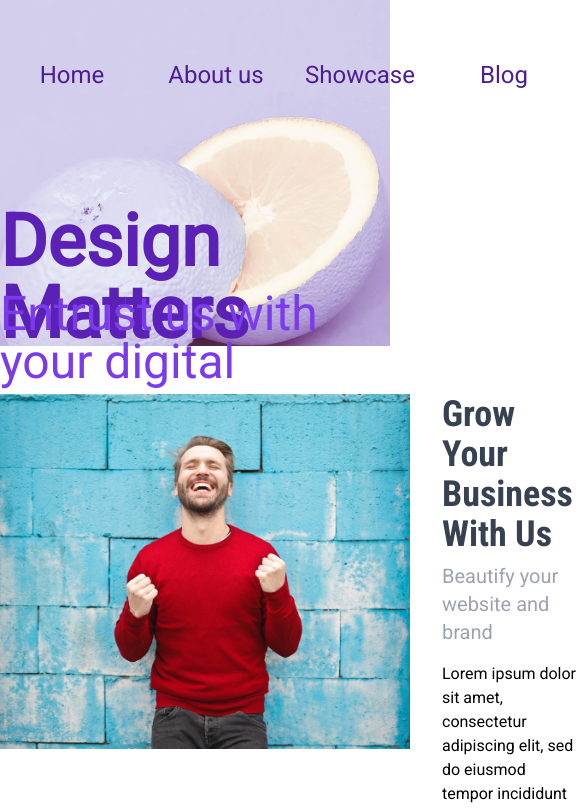
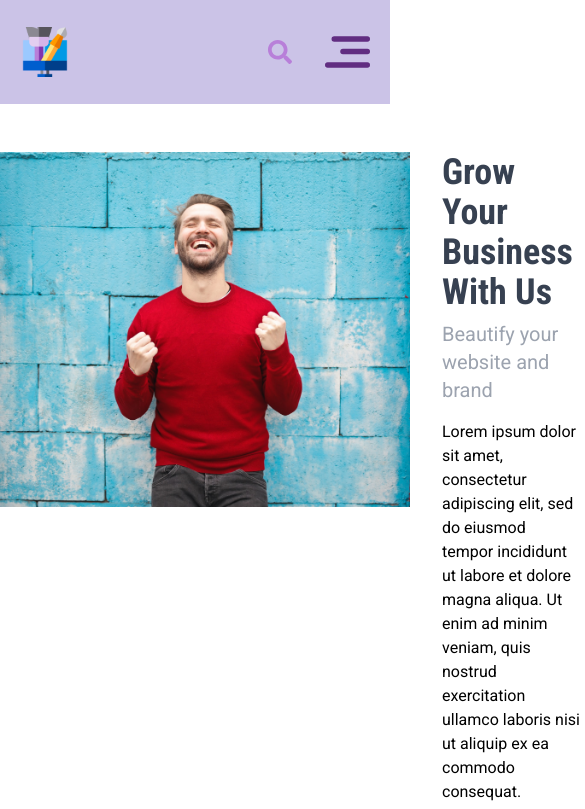
Before and after one commit to k3rnel-pan1c-ksd/HCI-2021-22, a Next.js app: page /home in a window 390 px wide. Shown: the top 809 px of the page, 585 px wide, since content can reach past the window. Built offline with nearby package versions, Linux system fonts and the light colour scheme.

Commit message:
making header responsive

```diff
--- a/components/navbar.js
+++ b/components/navbar.js
@@ -9,7 +9,7 @@
 
 const NavBar = () => {
   return (
-    <nav className="inline-flex justify-between list-none w-max">
+    <nav className="hidden sm:inline-flex list-none font-medium text-hci-lila">
       {navigationItems.map((item) => (
         <li
           key={item}
--- a/modules/header/header.js
+++ b/modules/header/header.js
@@ -1,35 +1,66 @@
-import React from "react";
 import Image from "next/image";
 
 import LogoImg from "../../assets/logo.png";
 import HeroImg from "../../assets/hero.png";
 import NavBar from "../../components/navbar";
 
+const hamburgerWidth = 45;
+const hamburgerHeight = hamburgerWidth / (35 / 50);
+
+const magnifierWidth = 26;
+const magnifierHeight = magnifierWidth / (26 / 25);
+
 const Header = () => {
   return (
-    <header className="h-4/6 relative flex justify-center items-center">
-      <div className="z--1">
-        <Image src={HeroImg} layout="fill" objectFit="cover" alt="Hero image" />
+    <header className="px-5 py-5 relative flex items-center bg-hci-header sm:bg-transparent sm:h-80">
+      <div className="hidden sm:block z--1">
+        <Image
+          src={HeroImg}
+          layout="fill"
+          objectFit="cover"
+          placeholder="blur"
+          alt="Hero image"
+        />
       </div>
-      <main className="my-0 mx-auto flex flex-col min-w-sm max-w-6xl w-full">
-        <section className="flex justify-between items-center">
+
+      <main className="max-w-4xl mx-auto flex-grow flex flex-col">
+        <div className="z-10 flex justify-between items-center sm:mb-16">
           <Image
             src={LogoImg}
             layout="fixed"
-            width={150}
-            height={150}
+            width={50}
+            height={50}
             alt="Design logo"
           />
+          <div className="flex items-center sm:hidden">
+            <Image
+              className="cursor-pointer"
+              src={"/magnifier.svg"}
+              layout="fixed"
+              width={magnifierWidth}
+              height={magnifierHeight}
+              alt="Menu"
+            />
+            <div className="w-8" />
+            <Image
+              className="cursor-pointer"
+              src={"/hamburger.svg"}
+              layout="fixed"
+              width={hamburgerWidth}
+              height={hamburgerHeight}
+              alt="Menu"
+            />
+          </div>
           <NavBar />
-        </section>
-        <section className="mt-14">
-          <h1 className="h-20 m-0 mb-1 font-bold text-7xl text-purple-800">
+        </div>
+        <div className="hidden sm:block">
+          <h1 className="text-5xl font-roboto-condensed font-bold mb-2 text-hci-lila">
             Design Matters
           </h1>
-          <h3 className="h-14 m-0 font-normal text-5xl text-purple-600">
+          <h3 className="text-3xl font-roboto-condensed font-light text-hci-lila text-opacity-60">
             Entrust us with your digital appearance
           </h3>
-        </section>
+        </div>
       </main>
     </header>
   );
```
